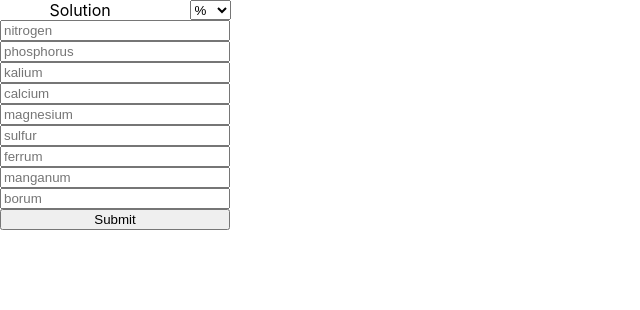
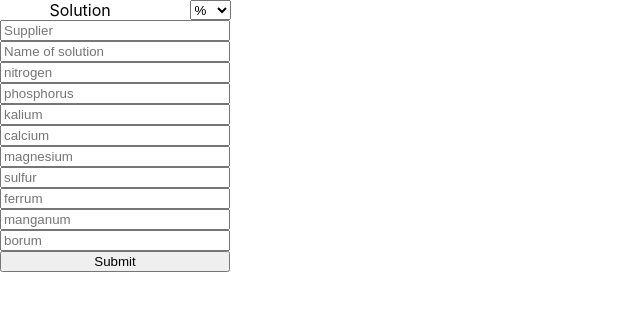
Before and after one commit to soenso/hook-form-tutor, a React (Create React App) app: page / in a window 1280 px wide. Shown: the top 310 px of the page, without its empty margins (0-640 px from the left). Built offline with nearby package versions, Linux system fonts and the light colour scheme.

Commit message:
solution fields added

```diff
--- a/src/App.js
+++ b/src/App.js
@@ -8,7 +8,7 @@ function App() {
     register,
     handleSubmit,
     watch,
-    // formState: { errors },
+    formState: { errors },
   } = useForm();
   const onSubmit = (data) => {
     console.log(data);
@@ -30,7 +30,18 @@ function App() {
         </select>
       </div>
       <div className="container">
-        <input placeholder="nitrogen" {...register("nitro")} />
+        <input
+          placeholder="Supplier"
+          {...register("supplier", { required: true })}
+        />
+        <input
+          placeholder="Name of solution"
+          {...register("solution", { required: true })}
+        />
+        <input
+          placeholder="nitrogen"
+          {...register("nitro", { minLength: 2 })}
+        />
         <input placeholder="phosphorus" {...register("phosphorus")} />
         <input placeholder="kalium" {...register("kalium")} />
         <input placeholder="calcium" {...register("calcium")} />
@@ -47,7 +58,8 @@ function App() {
         /> */}
 
         {/* errors will return when field validation fails  */}
-        {/* {errors.pass && <span>This field is required</span>} */}
+        {errors.supplier && <span>This field is required</span>}
+        {errors.solution && <span>This field is required</span>}
 
         <input type="submit" />
       </div>
```
